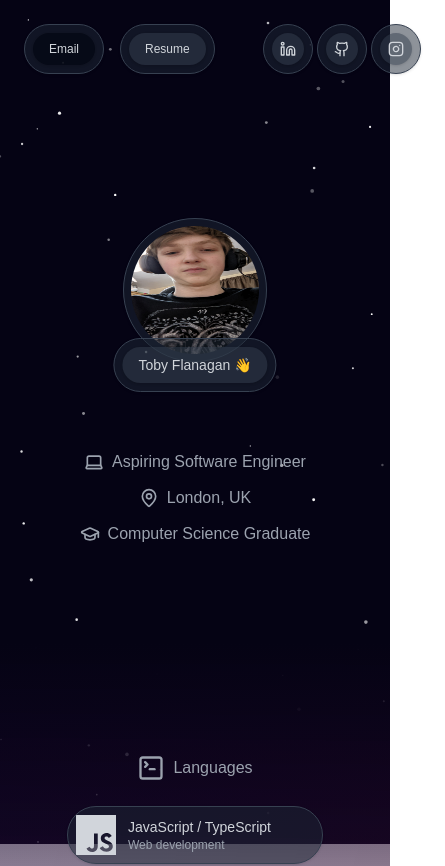
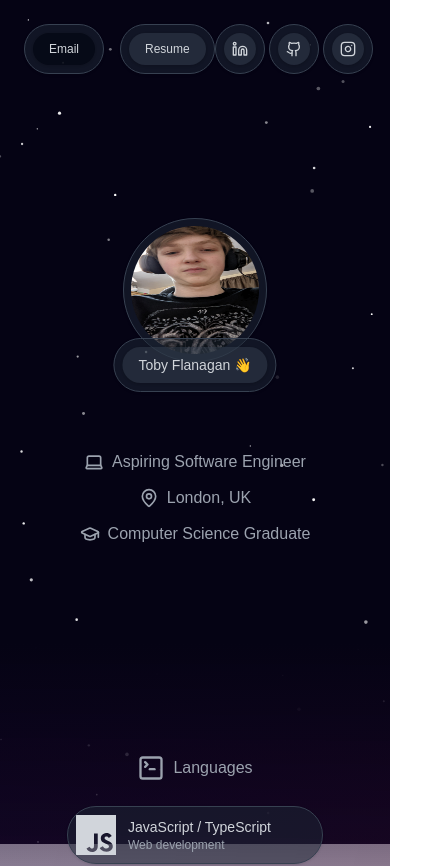
Before and after one commit to TobyFlan/next-website, a Next.js app: page / in a window 390 px wide. Shown: the top 866 px of the page, 445 px wide, since content can reach past the window. Built offline with nearby package versions, Linux system fonts and the light colour scheme.

Commit message:
finally fixed that resizing issue with small screens

```diff
--- a/src/components/Header.tsx
+++ b/src/components/Header.tsx
@@ -105,12 +105,12 @@ function LinksSection({ isMobile }: { isMobile: boolean }) {
 
     return (
 
-        <main>
+        <main className="overflow-x-hidden">
 
-            <div className="flex justify-between items-start transition-all duration-200">
+            <div className="flex justify-between items-start transition-all duration-200 w-full">
 
                 {/* Left section with email and cv */}
-                <div className="flex space-x-4 p-6">
+                <div className="flex space-x-4 pt-6 pb-6 pl-6 pr-0">
                     <Card className={`bg-gray-800/50 border-gray-700 rounded-full overflow-hidden ${!isMobile && "backdrop-blur-xl"}`}>
                         <CardContent className="p-2">
                             <div className="flex items-center space-x-2">
@@ -142,7 +142,7 @@ function LinksSection({ isMobile }: { isMobile: boolean }) {
                 </div>
 
                 {/* Right section with socials */}
-                <div className={`flex ${isMobile ? 'space-x-1 p-6' : 'space-x-4 p-10'} items-center`}>
+                <div className={`flex ${isMobile ? 'space-x-1 pt-6 pb-6 pl-0 pr-6' : 'space-x-4 p-10'} items-center`}>
 
                     {isMobile ? (
                         <>
--- a/src/components/TechSection.tsx
+++ b/src/components/TechSection.tsx
@@ -15,8 +15,6 @@ import { Cpu, SquareTerminal } from 'lucide-react'
 
 import InfoItem from './InfoItem';
 
-// Tools:
-// React, Next.js, Tailwind CSS, MongoDB, Express, Node.js, Firebase, Microsoft Azure
 
 export default function TechSection() {
   const [isVisible, setIsVisible] = useState(false);
```
